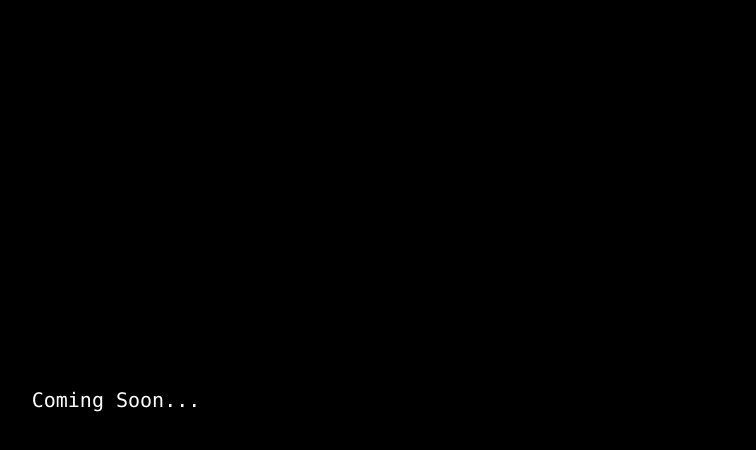
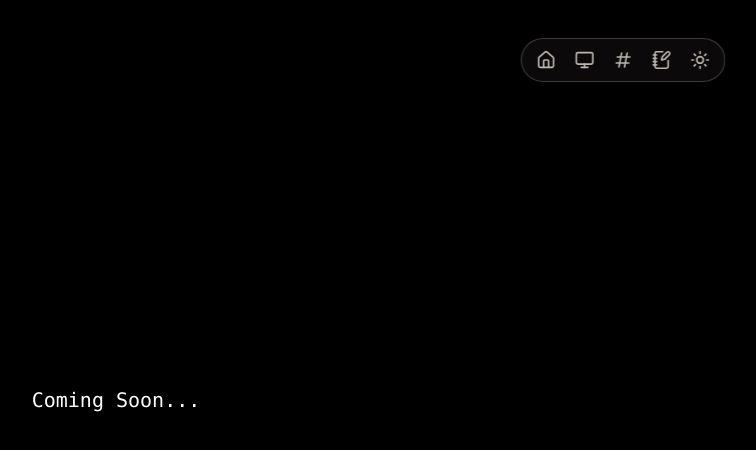
Before and after one commit to SiL3nTL00p/manthan_portfolio, a React (Vite) app: page /creative in a window 1280 px wide. Shown: the top 450 px of the page, without its empty margins (524-1280 px from the left). Built offline with nearby package versions, Linux system fonts and the light colour scheme.

Commit message:
update cretaives.tsx

```diff
--- a/src/pages/creative.tsx
+++ b/src/pages/creative.tsx
@@ -1,7 +1,7 @@
 
-const Creative = () => {
+function Creative() {
   return (
-    <div className="fixed inset-0 flex items-center justify-center bg-black bg-opacity-100 z-50">
+    <div className="fixed inset-0 flex items-center justify-center bg-black bg-opacity-100 z-0">
       <span
         className="text-white text-xl font-mono select-none"
         style={{
```
